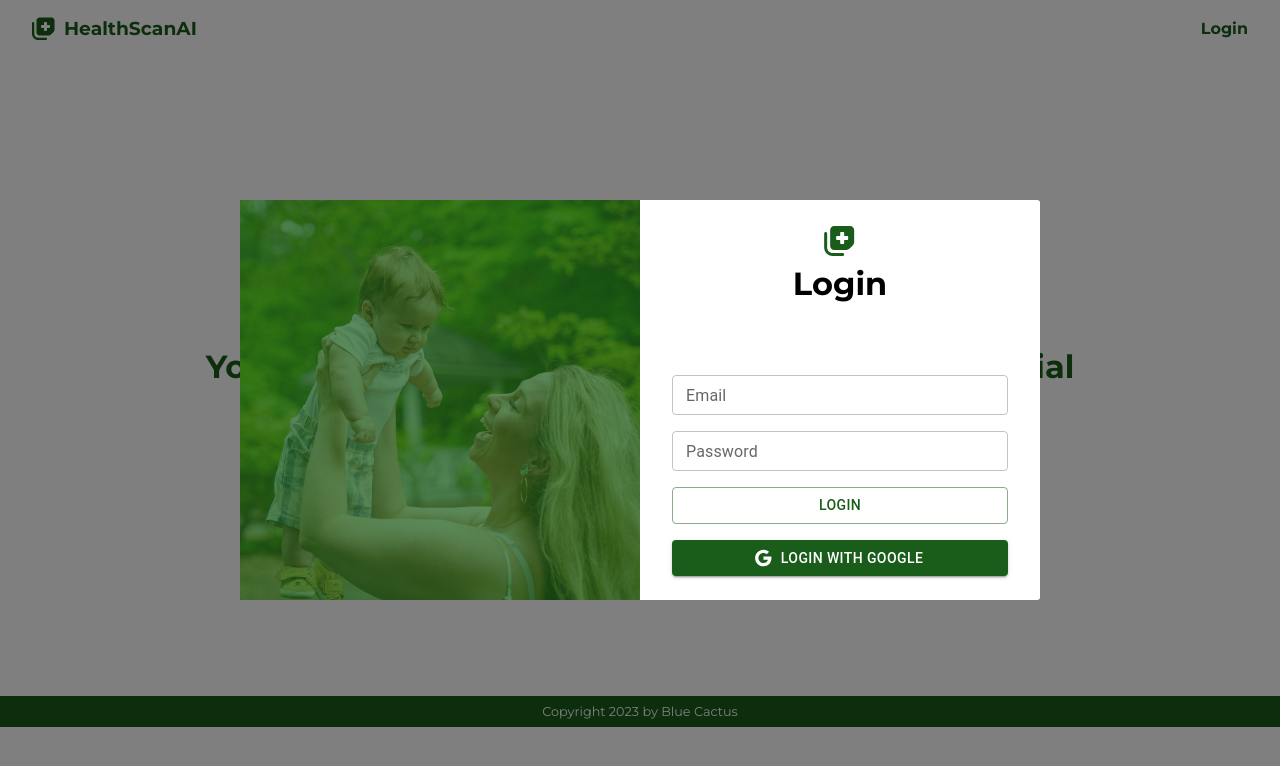
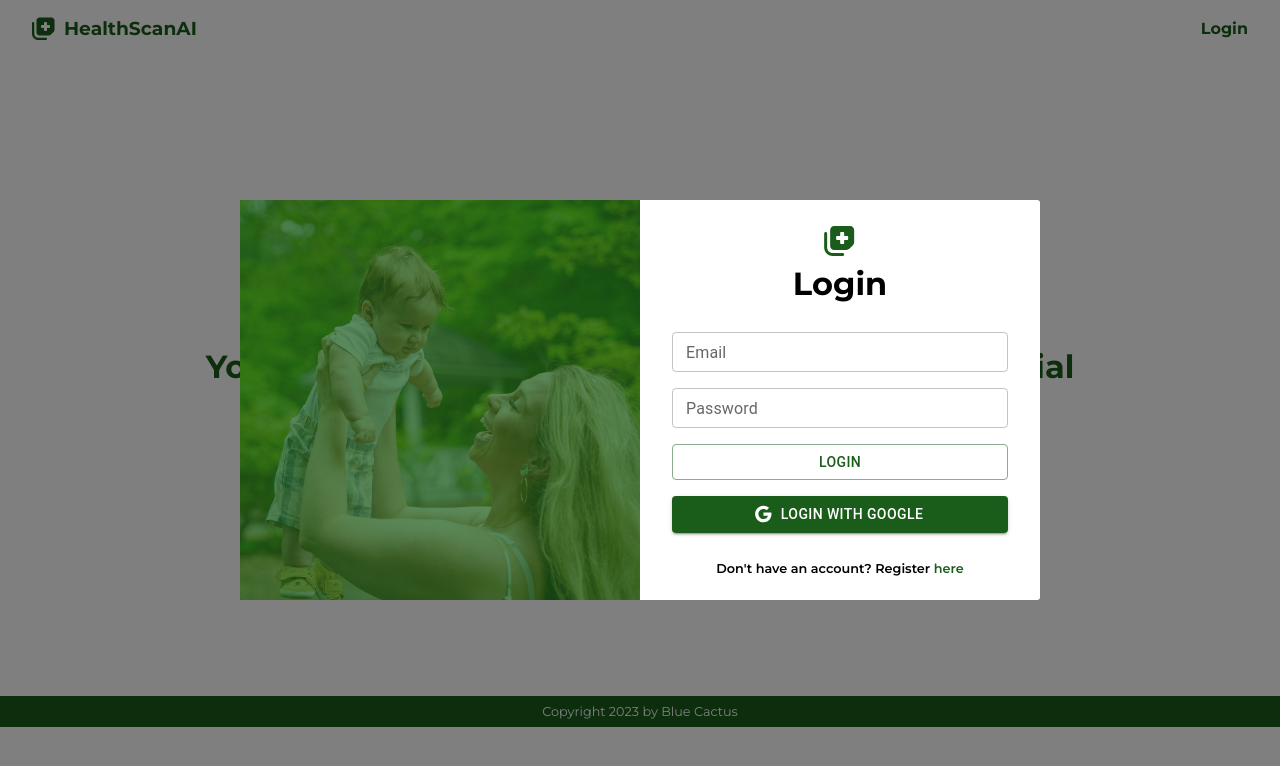
Before and after one commit to KevinChristian30/Medi-front-end, a Next.js app: page / in a window 1280 px wide. Both pictures are taken after a click on the element "Login". Shown: the top 766 px of the page. Built offline with nearby package versions, Linux system fonts and the light colour scheme; no server answers.

Commit message:
Added Login Modal

```diff
--- a/components/navbar/loginModal/loginModal.module.css
+++ b/components/navbar/loginModal/loginModal.module.css
@@ -56,3 +56,12 @@
   gap: 16px;
   padding: 0 32px;
 }
+
+.registerContainer {
+  font-weight: 600;
+  font-size: 0.8rem;
+  color: var(--black);
+}
+
+.registerLink {
+}
--- a/components/navbar/loginModal/loginModal.tsx
+++ b/components/navbar/loginModal/loginModal.tsx
@@ -7,8 +7,9 @@ import { auth } from "../../../firebase/firebaseConfig";
 import { useEffect } from "react";
 import loginImage from "../../../public/login-image.jpg";
 import Image from "next/image";
-import { Button, TextField } from "@mui/material";
+import { Button, TextField, Typography } from "@mui/material";
 import GoogleIcon from '@mui/icons-material/Google';
+import Link from "next/link";
 
 const LoginModal = () => {
   const [user, setUser] = useAuthState(auth);
@@ -69,6 +70,9 @@ const LoginModal = () => {
             Login with Google
           </Button>
         </div>
+        <div className={style.registerContainer}>
+          Don't have an account? Register <Link href="/register" className={style.registerLink}>here</Link>
+        </div>
       </div>
     </div>
    );
```
